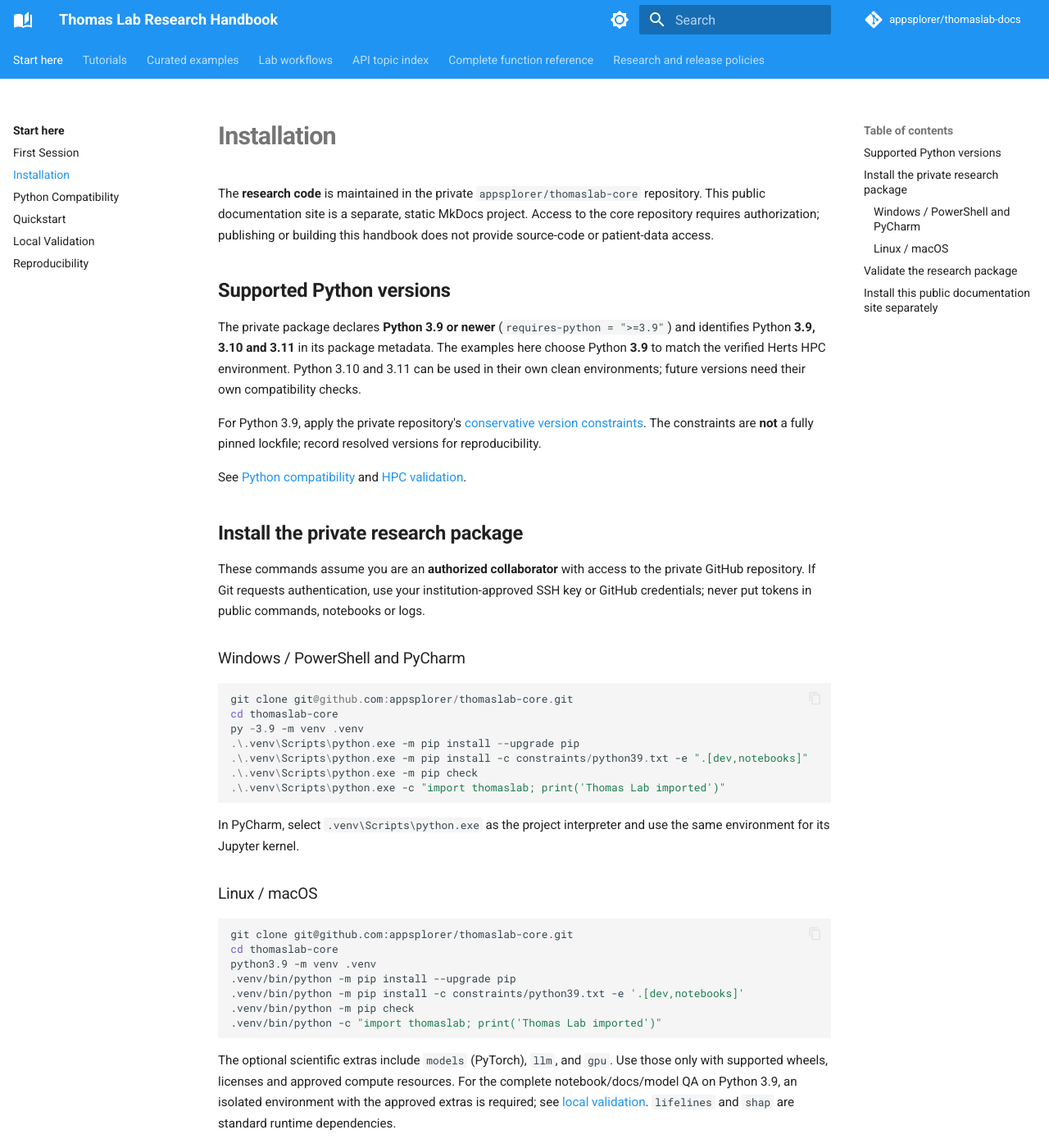
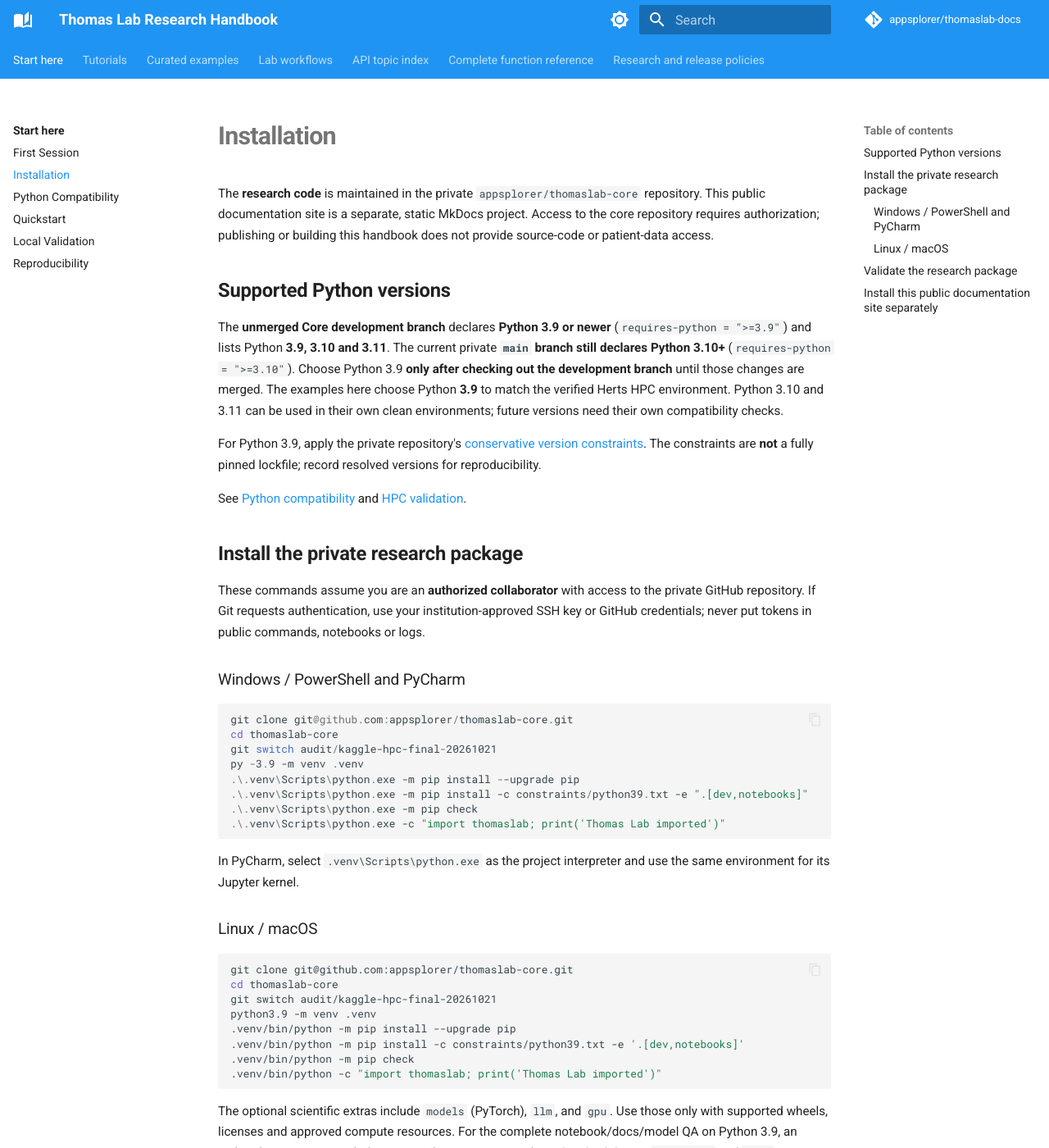
Before and after one commit to appsplorer/thomaslab-docs, an MkDocs documentation site: the page built from docs/getting-started/installation.md, in a window 1280 px wide and 1400 px high. Shown: the whole window at 82% size. Built offline with MkDocs 1.6.1 and Material for MkDocs 9.7.7, drawn with Linux system fonts in a browser that asks for light colours; comment, search, counter and statistics services are not loaded.

Commit message:
docs: distinguish Python3.9 development support from unreleased 3.10+ main package

````diff
--- a/docs/getting-started/installation.md
+++ b/docs/getting-started/installation.md
@@ -4,7 +4,7 @@ The **research code** is maintained in the private `appsplorer/thomaslab-core` r
 
 ## Supported Python versions
 
-The private package declares **Python 3.9 or newer** (`requires-python = ">=3.9"`) and identifies Python **3.9, 3.10 and 3.11** in its package metadata. The examples here choose Python **3.9** to match the verified Herts HPC environment. Python 3.10 and 3.11 can be used in their own clean environments; future versions need their own compatibility checks.
+The **unmerged Core development branch** declares **Python 3.9 or newer** (`requires-python = ">=3.9"`) and lists Python **3.9, 3.10 and 3.11**. The current private **`main` branch still declares Python 3.10+** (`requires-python = ">=3.10"`). Choose Python 3.9 **only after checking out the development branch** until those changes are merged. The examples here choose Python **3.9** to match the verified Herts HPC environment. Python 3.10 and 3.11 can be used in their own clean environments; future versions need their own compatibility checks.
 
 For Python 3.9, apply the private repository's [conservative version constraints](https://github.com/appsplorer/thomaslab-core/blob/audit/kaggle-hpc-final-20261021/constraints/python39.txt). The constraints are **not** a fully pinned lockfile; record resolved versions for reproducibility.
 
@@ -19,6 +19,7 @@ These commands assume you are an **authorized collaborator** with access to the
 ```powershell
 git clone git@github.com:appsplorer/thomaslab-core.git
 cd thomaslab-core
+git switch audit/kaggle-hpc-final-20261021
 py -3.9 -m venv .venv
 .\.venv\Scripts\python.exe -m pip install --upgrade pip
 .\.venv\Scripts\python.exe -m pip install -c constraints/python39.txt -e ".[dev,notebooks]"
@@ -33,6 +34,7 @@ In PyCharm, select `.venv\Scripts\python.exe` as the project interpreter and use
 ```bash
 git clone git@github.com:appsplorer/thomaslab-core.git
 cd thomaslab-core
+git switch audit/kaggle-hpc-final-20261021
 python3.9 -m venv .venv
 .venv/bin/python -m pip install --upgrade pip
 .venv/bin/python -m pip install -c constraints/python39.txt -e '.[dev,notebooks]'
````
